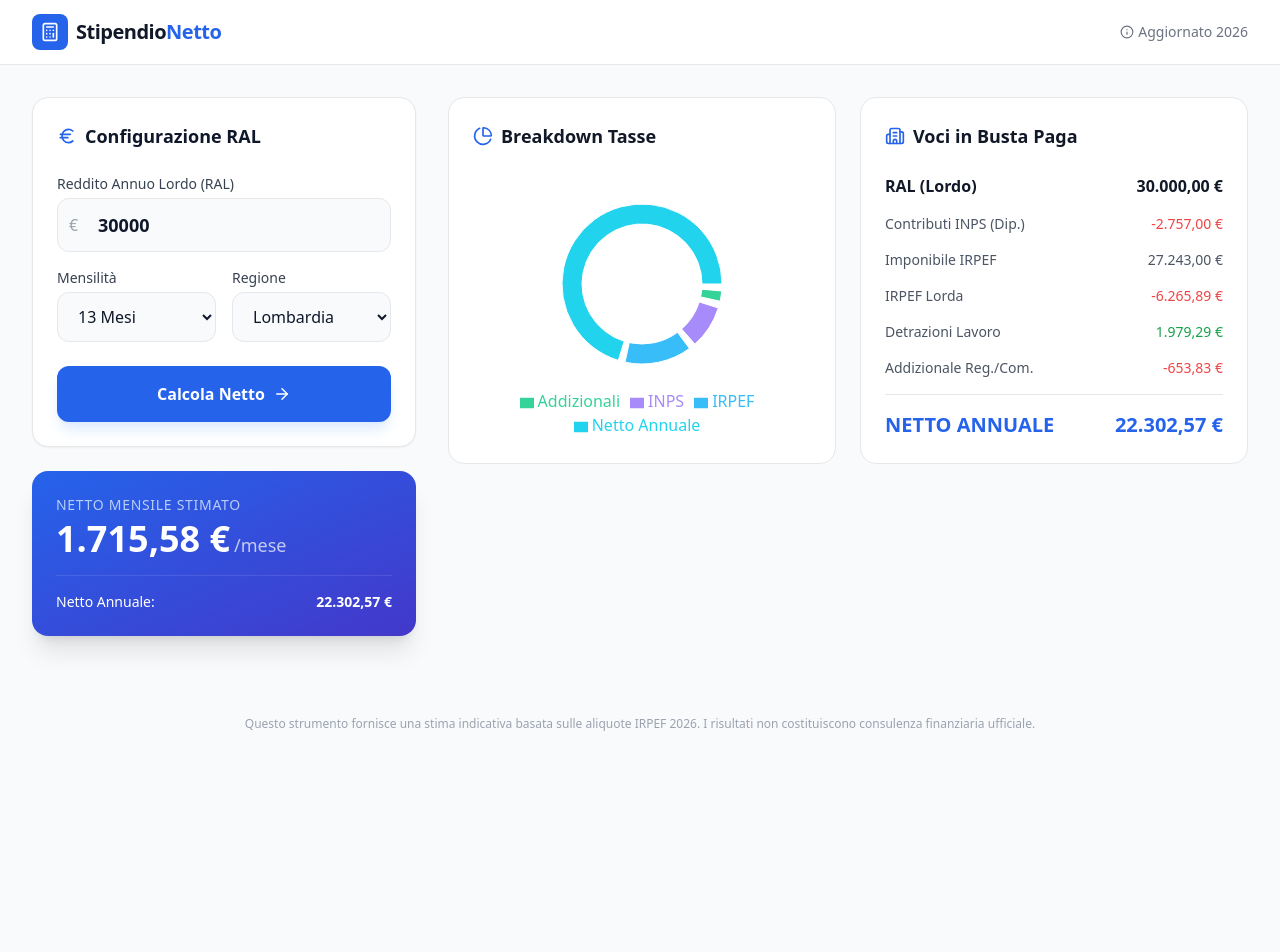
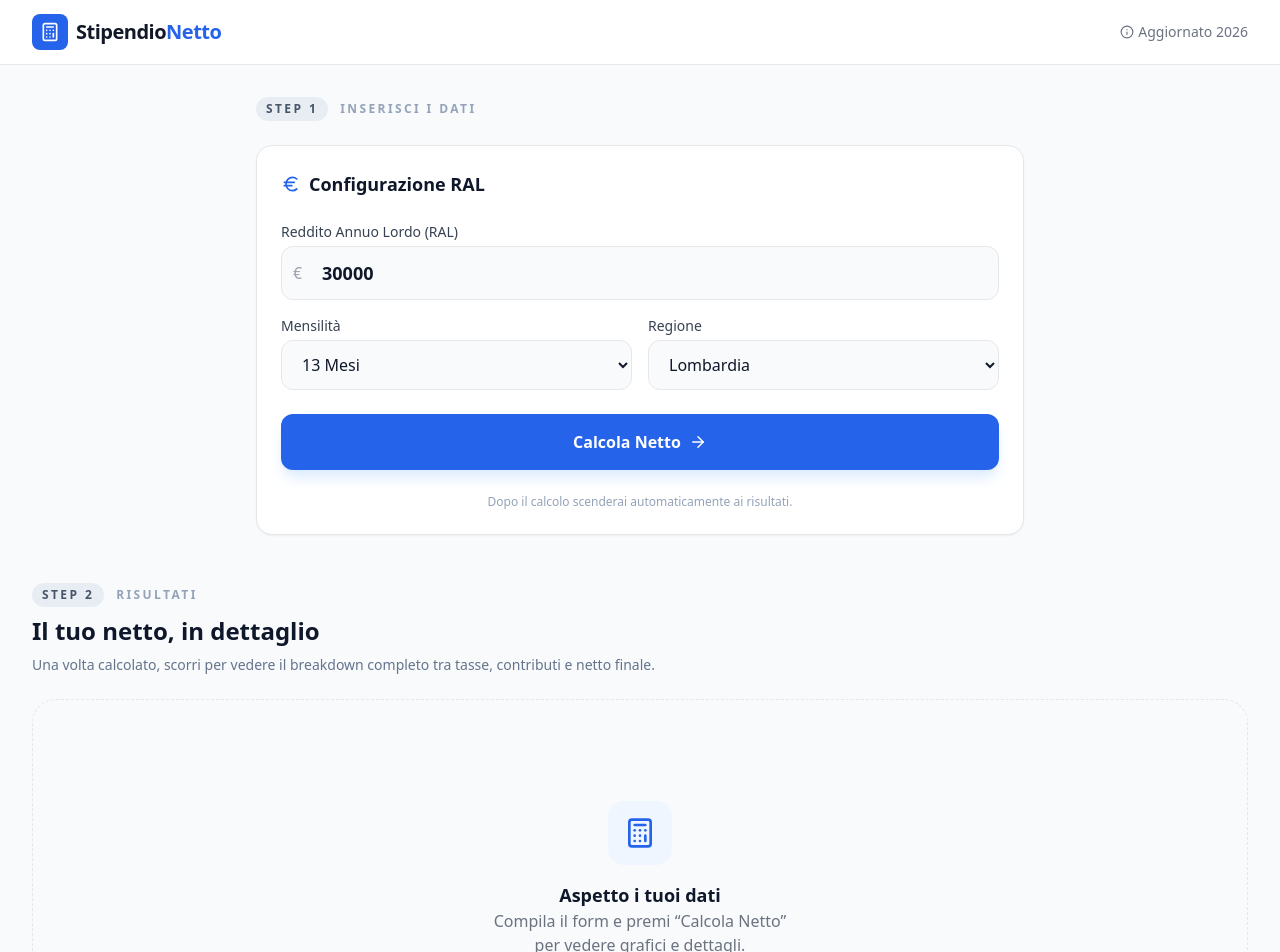
Before and after one commit to MDalprato/calcolo-netto-ral-italia, a React (Vite) app: page / in a window 1280 px wide. Shown: the top 952 px of the page. Before the commit the page ends 800 px from the top, so only its background shows below. Built offline with nearby package versions, Linux system fonts and the light colour scheme.

Commit message:
Enhance UI layout and scrolling behavior for results section in App component

```diff
--- a/App.tsx
+++ b/App.tsx
@@ -1,5 +1,5 @@
 
-import React, { useState, useEffect, useMemo } from 'react';
+import React, { useState, useEffect, useMemo, useRef } from 'react';
 import {
   Calculator,
   Euro,
@@ -44,6 +44,7 @@ const App: React.FC = () => {
   const [results, setResults] = useState<TaxResults | null>(null);
   const [aiAnalysis, setAiAnalysis] = useState<string>('');
   const [loadingAi, setLoadingAi] = useState(false);
+  const resultsRef = useRef<HTMLElement | null>(null);
 
   const performCalculation = () => {
     const res = calculateTaxes(inputs);
@@ -51,9 +52,10 @@ const App: React.FC = () => {
   };
 
   useEffect(() => {
-    performCalculation();
-    // eslint-disable-next-line react-hooks/exhaustive-deps
-  }, []);
+    if (results && resultsRef.current) {
+      resultsRef.current.scrollIntoView({ behavior: 'smooth', block: 'start' });
+    }
+  }, [results]);
 
   const handleInputChange = (e: React.ChangeEvent<HTMLInputElement | HTMLSelectElement>) => {
     const { name, value, type } = e.target;
@@ -109,10 +111,13 @@ const App: React.FC = () => {
       </header>
 
       <main className="max-w-7xl mx-auto px-4 sm:px-6 lg:px-8 py-8">
-        <div className="grid grid-cols-1 lg:grid-cols-12 gap-8">
+        <div className="space-y-12">
+          <section className="max-w-3xl mx-auto space-y-6">
+            <div className="flex items-center gap-3 text-xs font-semibold uppercase tracking-[0.2em] text-slate-400 dark:text-slate-500">
+              <span className="px-2.5 py-1 rounded-full bg-slate-200/70 text-slate-600 dark:bg-slate-800/80 dark:text-slate-300">Step 1</span>
+              Inserisci i dati
+            </div>
 
-          {/* Form Section */}
-          <div className="lg:col-span-4 space-y-6">
             <div className="bg-white rounded-2xl shadow-sm border p-6 space-y-6 dark:bg-slate-800/70 dark:border-slate-700">
               <h2 className="text-lg font-semibold flex items-center gap-2">
                 <Euro className="text-blue-600 w-5 h-5 dark:text-cyan-400" />
@@ -135,7 +140,7 @@ const App: React.FC = () => {
                     </div>
                   </div>
 
-                <div className="grid grid-cols-2 gap-4">
+                <div className="grid grid-cols-1 gap-4 sm:grid-cols-2">
                   <div>
                     <label className="block text-sm font-medium text-gray-700 mb-1 dark:text-slate-200">Mensilità</label>
                     <select
@@ -169,6 +174,7 @@ const App: React.FC = () => {
               >
                 Calcola Netto <ArrowRight size={18} />
               </button>
+              <p className="text-xs text-center text-slate-400 dark:text-slate-500">Dopo il calcolo scenderai automaticamente ai risultati.</p>
             </div>
 
             {/* Quick Summary Card */}
@@ -185,10 +191,20 @@ const App: React.FC = () => {
                 </div>
               </div>
             )}
-          </div>
+          </section>
 
-          {/* Results Section */}
-          <div className="lg:col-span-8 space-y-6">
+          <section ref={resultsRef} id="risultati" className="scroll-mt-24 space-y-6">
+            <div className="flex flex-col gap-2">
+              <div className="flex items-center gap-3 text-xs font-semibold uppercase tracking-[0.2em] text-slate-400 dark:text-slate-500">
+                <span className="px-2.5 py-1 rounded-full bg-slate-200/70 text-slate-600 dark:bg-slate-800/80 dark:text-slate-300">Step 2</span>
+                Risultati
+              </div>
+              <h2 className="text-2xl font-bold text-slate-900 dark:text-slate-100">Il tuo netto, in dettaglio</h2>
+              <p className="text-sm text-slate-500 dark:text-slate-400 max-w-2xl">
+                Una volta calcolato, scorri per vedere il breakdown completo tra tasse, contributi e netto finale.
+              </p>
+            </div>
+
             {results ? (
               <>
                 <div className="grid grid-cols-1 md:grid-cols-2 gap-6">
@@ -305,19 +321,19 @@ const App: React.FC = () => {
                 </div> */}
               </>
             ) : (
-              <div className="h-full flex items-center justify-center min-h-[400px]">
-                <div className="text-center space-y-4">
+              <div className="h-full flex items-center justify-center min-h-[360px] border border-dashed border-slate-200 rounded-3xl dark:border-slate-700/70">
+                <div className="text-center space-y-4 px-6">
                   <div className="bg-blue-50 w-16 h-16 rounded-2xl flex items-center justify-center mx-auto dark:bg-slate-800">
                     <Calculator className="text-blue-600 w-8 h-8 dark:text-cyan-400" />
                   </div>
                   <div>
-                    <h3 className="text-lg font-bold">Inizia il Calcolo</h3>
-                    <p className="text-gray-500 max-w-xs mx-auto dark:text-slate-400">Inserisci la tua RAL per visualizzare il breakdown completo dello stipendio netto.</p>
+                    <h3 className="text-lg font-bold">Aspetto i tuoi dati</h3>
+                    <p className="text-gray-500 max-w-xs mx-auto dark:text-slate-400">Compila il form e premi “Calcola Netto” per vedere grafici e dettagli.</p>
                   </div>
                 </div>
               </div>
             )}
-          </div>
+          </section>
         </div>
       </main>
 
```
